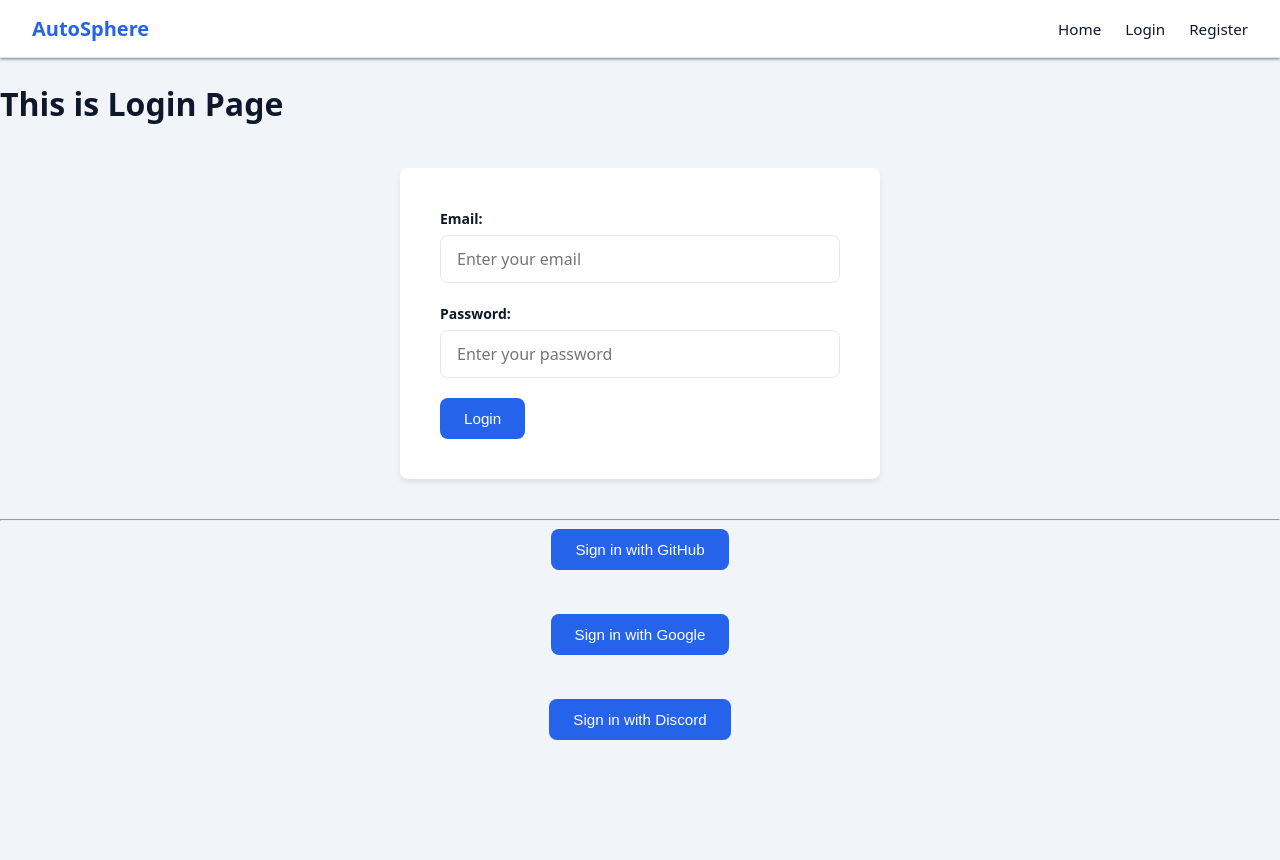
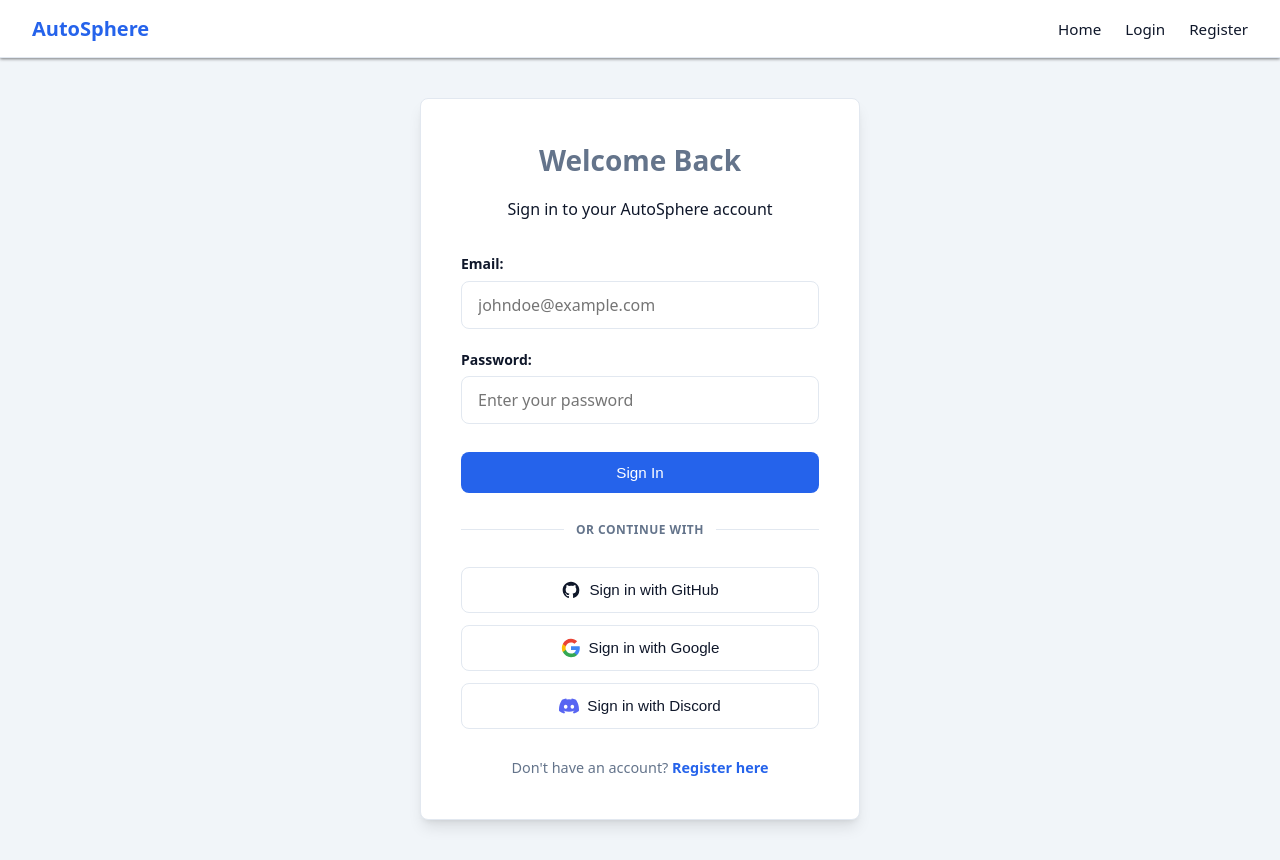
Before and after one commit to seanhong19/car-portal, a React (Vite) app: page /login in a window 1280 px wide. Before the commit the page ends 800 px from the top, so only its background shows below. Built offline with nearby package versions, Linux system fonts and the light colour scheme; no server answers.

Commit message:
style: add login & registration styling

```diff
--- a/src/index.css
+++ b/src/index.css
@@ -500,6 +500,7 @@ button:disabled {
 .hero-gradient-text {
     background: linear-gradient(135deg, var(--primary) 0%, #3b82f6 100%);
     -webkit-background-clip: text;
+    background-clip: text;
     -webkit-text-fill-color: transparent;
 }
 
@@ -568,3 +569,113 @@ button:disabled {
     color: var(--text-muted);
     line-height: 1.5;
 }
+
+.auth-wrapper {
+    min-height: calc(100vh - 120px);
+    display: flex;
+    align-items: center;
+    justify-content: center;
+    padding: 2.5rem 1.5rem;
+}
+
+.auth-card {
+    width: 100%;
+    max-width: 440px;
+    background: var(--card-bg);
+    border: 1px solid var(--border);
+    border-radius: var(--radius);
+    padding: 2.5rem;
+    box-shadow: var(--shadow-md);
+}
+
+.auth-header {
+    text-align: center;
+    margin-bottom: 2rem;
+}
+
+.auth-header h2 {
+    margin: 0 0 0.5rem 0;
+    font-size: 1.75rem;
+    color: var(--text-muted);
+}
+
+.auth-divider {
+    display: flex;
+    align-items: center;
+    text-align: center;
+    margin: 1.75rem 0;
+    color: var(--text-muted);
+    font-size: 0.75rem;
+    font-weight: 600;
+    text-transform: uppercase;
+    letter-spacing: 0.5px;
+}
+
+.auth-divider::before,
+.auth-divider::after {
+    content: '';
+    flex: 1;
+    border-bottom: 1px solid var(--border);
+}
+
+.auth-divider span {
+    padding: 0 0.75rem;
+}
+
+.oauth-group {
+    display: flex;
+    flex-direction: column;
+    gap: 0.75rem;
+}
+
+.btn-oauth {
+    width: 100%;
+    background-color: var(--card-bg);
+    color: var(--text);
+    border: 1px solid var(--border);
+    font-size: 0.95rem;
+    font-weight: 500;
+    display: flex;
+    align-items: center;
+    justify-content: center;
+    gap: 0.5rem;
+    padding: 0.75rem;
+    transition: background-coor 0.15s ease, border-color 0.15s ease;
+}
+
+.btn-oauth:hover {
+    background-color: #f8fafc;
+    border-color: #cbd5e1;
+    color: var(--text);
+}
+
+.auth-footer {
+    text-align: center;
+    margin-top: 1.75rem;
+    font-size: 0.9rem;
+    color: var(--text-muted);
+}
+
+.auth-footer a {
+    color: var(--primary);
+    text-decoration: none;
+    font-weight: 600;
+}
+
+.auth-footer a:hover {
+    text-decoration: underline;
+}
+
+.auth-error-banner {
+    display: flex;
+    align-items: center;
+    gap: 0.625rem;
+    padding: 0.75rem 1rem;
+    margin-bottom: 1.25rem;
+    background-color: #fef2f2;
+    border: 1px solid #fecaca;
+    color: var(--danger);
+    border-radius: var(--radius);
+    font-size: 0.875rem;
+    font-weight: 500;
+}
--- a/src/pages/Login.jsx
+++ b/src/pages/Login.jsx
@@ -1,9 +1,30 @@
-import { useNavigate } from "react-router-dom";
+import { Link, useNavigate } from "react-router-dom";
 import { supabase } from '../utils/supabaseClient';
 
 function Login({ setIsLoggedIn }) {
 
     const navigate = useNavigate();
+
+    const GitHubIcon = () => (
+        <svg width="20" height="20" viewBox="0 0 24 24" fill="currentColor">
+            <path fillRule="evenodd" clipRule="evenodd" d="M12 2C6.477 2 2 6.484 2 12.017c0 4.425 2.865 8.18 6.839 9.504.5.092.682-.217.682-.483 0-.237-.008-.868-.013-1.703-2.782.605-3.369-1.343-3.369-1.343-.454-1.158-1.11-1.466-1.11-1.466-.908-.62.069-.608.069-.608 1.003.07 1.53 1.032 1.53 1.032.892 1.53 2.341 1.088 2.91.832.092-.647.35-1.088.636-1.338-2.22-.253-4.555-1.113-4.555-4.951 0-1.093.39-1.988 1.029-2.688-.103-.253-.446-1.272.098-2.65 0 0 .84-.27 2.75 1.026A9.564 9.564 0 0112 6.844c.85.004 1.705.115 2.504.337 1.909-1.296 2.747-1.027 2.747-1.027.546 1.379.202 2.398.1 2.651.64.7 1.028 1.595 1.028 2.688 0 3.848-2.339 4.695-4.566 4.943.359.309.678.92.678 1.855 0 1.338-.012 2.419-.012 2.747 0 .268.18.58.688.482A10.019 10.019 0 0022 12.017C22 6.484 17.522 2 12 2z" />
+        </svg>
+    );
+
+    const GoogleIcon = () => (
+        <svg width="20" height="20" viewBox="0 0 24 24">
+            <path d="M22.56 12.25c0-.78-.07-1.53-.2-2.25H12v4.26h5.92c-.26 1.37-1.04 2.53-2.21 3.31v2.77h3.57c2.08-1.92 3.28-4.74 3.28-8.09z" fill="#4285F4" />
+            <path d="M12 23c2.97 0 5.46-.98 7.28-2.66l-3.57-2.77c-.98.66-2.23 1.06-3.71 1.06-2.86 0-5.29-1.93-6.16-4.53H2.18v2.84C3.99 20.53 7.7 23 12 23z" fill="#34A853" />
+            <path d="M5.84 14.09c-.22-.66-.35-1.36-.35-2.09s.13-1.43.35-2.09V7.06H2.18C1.43 8.55 1 10.22 1 12s.43 3.45 1.18 4.94l2.85-2.22.81-.63z" fill="#FBBC05" />
+            <path d="M12 5.38c1.62 0 3.06.56 4.21 1.64l3.15-3.15C17.45 2.09 14.97 1 12 1 7.7 1 3.99 3.47 2.18 7.06l3.66 2.84c.87-2.6 3.3-4.52 6.16-4.52z" fill="#EA4335" />
+        </svg>
+    );
+
+    const DiscordIcon = () => (
+        <svg width="20" height="20" viewBox="0 0 24 24" fill="#5865F2">
+            <path d="M20.317 4.37a19.791 19.791 0 00-4.885-1.515.074.074 0 00-.079.037c-.21.375-.444.864-.608 1.25a18.27 18.27 0 00-5.487 0 12.64 12.64 0 00-.617-1.25.077.077 0 00-.079-.037A19.736 19.736 0 003.677 4.37a.07.07 0 00-.032.027C.533 9.046-.32 13.58.099 18.057a.082.082 0 00.031.057 19.9 19.9 0 005.993 3.03.078.078 0 00.084-.028c.462-.63.874-1.295 1.226-1.994.021-.041.001-.09-.041-.106a13.107 13.107 0 01-1.872-.892.077.077 0 01-.008-.128 10.2 10.2 0 00.372-.292.074.074 0 01.077-.01c3.929 1.793 8.18 1.793 12.061 0a.074.074 0 01.078.01c.12.098.246.198.373.292a.077.077 0 01-.006.127 12.299 12.299 0 01-1.873.894.077.077 0 00-.041.107c.36.698.772 1.362 1.225 1.993a.076.076 0 00.084.028 19.839 19.839 0 006.002-3.03.077.077 0 00.032-.054c.5-5.177-.838-9.674-3.549-13.66a.061.061 0 00-.031-.028zM8.02 15.33c-1.183 0-2.157-1.085-2.157-2.419 0-1.333.956-2.419 2.157-2.419 1.21 0 2.176 1.096 2.157 2.42 0 1.333-.956 2.418-2.157 2.418zm7.975 0c-1.183 0-2.157-1.085-2.157-2.419 0-1.333.955-2.419 2.157-2.419 1.21 0 2.176 1.096 2.157 2.42 0 1.333-.946 2.418-2.157 2.418z" />
+        </svg>
+    );
 
     async function handleOAuthLogin(provider) {
         try {
@@ -28,6 +49,7 @@ function Login({ setIsLoggedIn }) {
         const formData = new FormData(form);
         const formValues = Object.fromEntries(formData.entries());
 
+
         try {
             const { error } = await supabase.auth.signInWithPassword({
                 email: formValues.email,
@@ -51,27 +73,49 @@ function Login({ setIsLoggedIn }) {
 
     }
 
+
+
     return (
-        <>
-            <h1>This is Login Page</h1>
-            <form onSubmit={handleSubmit}>
-                <label htmlFor="email">Email: </label>
-                <input type="email" id="email" name="email" placeholder="Enter your email" />
-                <br />
-                <label htmlFor="password">Password: </label>
-                <input type="password" id="password" name="password" placeholder="Enter your password" />
-                <br />
-                <button type="submit">Login</button>
-            </form>
-            <hr />
-            <div style={{ display: 'flex', flexDirection: 'column', justifyContent: 'center', alignItems: 'center', gap: '10px' }}>
-                <button onClick={() => handleOAuthLogin('github')}>Sign in with GitHub</button>
-                <br />
-                <button onClick={() => handleOAuthLogin('google')}>Sign in with Google</button>
-                <br />
-                <button onClick={() => handleOAuthLogin('discord')}>Sign in with Discord</button>
+        <div className="auth-wrapper">
+            <div className="auth-card">
+                <div className="auth-header">
+                    <h2>Welcome Back</h2>
+                    <p className="auth-subtitle">Sign in to your AutoSphere account</p>
+                </div>
+
+                <form onSubmit={handleSubmit} style={{ margin: 0, padding: 0, maxWidth: '100%', boxShadow: 'none' }}>
+                    <div>
+                        <label htmlFor="email">Email: </label>
+                        <input type="email" id="email" name="email" placeholder="johndoe@example.com" required />
+                    </div>
+
+                    <div>
+                        <label htmlFor="password">Password: </label>
+                        <input type="password" id="password" name="password" placeholder="Enter your password" required />
+                    </div>
+
+                    <button type="submit" style={{ width: '100%', marginTop: '0.5rem' }}>
+                        Sign In
+                    </button>
+                </form>
+
+                <div className="auth-divider">
+                    <span>Or continue with</span>
+                </div>
+
+                <div className="oauth-group">
+                    <button type="button" className="btn-oauth" onClick={() => handleOAuthLogin('github')}><GitHubIcon />Sign in with GitHub</button>
+
+                    <button type="button" className="btn-oauth" onClick={() => handleOAuthLogin('google')}><GoogleIcon />Sign in with Google</button>
+
+                    <button type="button" className="btn-oauth" onClick={() => handleOAuthLogin('discord')}><DiscordIcon />Sign in with Discord</button>
+                </div>
+
+                <div className="auth-footer">
+                    Don't have an account? <Link to="/registration">Register here</Link>
+                </div>
             </div>
-        </>
+        </div>
     )
 }
 
--- a/src/pages/Registration.jsx
+++ b/src/pages/Registration.jsx
@@ -1,20 +1,49 @@
 import { addUser } from "../services/userService";
-import { useNavigate } from "react-router-dom";
+import { useNavigate, Link } from "react-router-dom";
 import { supabase } from "../utils/supabaseClient";
+import { useState } from "react";
 
 function Registration() {
 
     const navigate = useNavigate();
+    const [errorMessage, setErrorMessage] = useState("");
 
     async function handleSubmit(e) {
         e.preventDefault();
+        setErrorMessage("");
 
         const form = e.target;
         const formData = new FormData(form);
         const formValues = Object.fromEntries(formData.entries());
 
         if (formValues.confirmPassword !== formValues.password) {
-            alert("Password not match!");
+            setErrorMessage("Passwords do not match!");
+            return;
+        }
+
+
+        function validatePassword(password) {
+            if (password.length < 8) {
+                return "Password must be at least 8 characters long.";
+            }
+            if (!/[A-Z]/.test(password)) {
+                return "Password must include at least one uppercase letter (A-Z).";
+            }
+            if (!/[a-z]/.test(password)) {
+                return "Password must include at least one lowercase letter (a-z).";
+            }
+            if (!/[0-9]/.test(password)) {
+                return "Password must include at least one number (0-9).";
+            }
+            if (!/[^A-Za-z0-9]/.test(password)) {
+                return "Password must include at least one special symbol (!@#$%^&* etc.).";
+            }
+            return null; // Valid!
+        }
+
+        const passwordError = validatePassword(formValues.password);
+        if (passwordError) {
+            setErrorMessage(passwordError);
             return;
         }
 
@@ -25,7 +54,7 @@ function Registration() {
             const response = await addUser(userData);
 
             if (response?.user?.identities && response.user.identities.length === 0) {
-                alert("An account with this email already exists! Please login instead.");
+                setErrorMessage("An account with this email already exists! Please login instead.");
                 navigate("/login");
                 return
             }
@@ -37,34 +66,57 @@ function Registration() {
 
         } catch (e) {
             console.log(e);
-            alert(e.message || "Registration failed. Please try again!");
+            setErrorMessage(e.message || "Registration failed. Please try again!");
         }
     }
 
     return (
-        <>
-            <form onSubmit={handleSubmit}>
+        <div className="auth-wrapper">
+            <div className="auth-card" style={{ maxWidth: '500px' }}>
+                <div className="auth-header">
+                    <h2>Create an Account</h2>
+                    <p className="auth-subtitle">Join AutoSphere Motors marketplace today</p>
+                </div>
+
+                {errorMessage && (
+                    <div className="auth-error-banner">
+                        <span>{errorMessage}</span>
+                    </div>
+                )}
+
+                <form onSubmit={handleSubmit} style={{ margin: 0, padding: 0, maxWidth: '100%', boxShadow: 'none' }}>
+                    <div>
                         <label htmlFor="firstName">First Name: </label>
-                <input type="text" id="firstName" name="firstName" placeholder="Enter your first name" required />
-                <br />
+                        <input type="text" id="firstName" name="firstName" placeholder="John" required />
+                    </div>
+                    <div>
                         <label htmlFor="lastName">Last Name: </label>
-                <input type="text" id="lastName" name="lastName" placeholder="Enter your last name" required />
-                <br />
+                        <input type="text" id="lastName" name="lastName" placeholder="Doe" required />
+                    </div>
+                    <div>
                         <label htmlFor="username">Username: </label>
-                <input type="text" id="username" name="username" placeholder="Enter your username" required />
-                <br />
+                        <input type="text" id="username" name="username" placeholder="johndoe123" required />
+                    </div>
+                    <div>
                         <label htmlFor="email">Email: </label>
-                <input type="email" id="email" name="email" placeholder="Enter your email" required />
-                <br />
+                        <input type="email" id="email" name="email" placeholder="johndoe@example.com" required />
+                    </div>
+                    <div>
                         <label htmlFor="password">Password: </label>
-                <input type="password" id="password" name="password" placeholder="Enter your password" required />
-                <br />
+                        <input type="password" id="password" name="password" placeholder="Create your password" required />
+                    </div>
+                    <div>
                         <label htmlFor="confirmPassword">Confirm Password: </label>
-                <input type="password" id="confirmPassword" name="confirmPassword" placeholder="Confirm your password" required />
-                <br />
-                <button type="submit">Register</button>
+                        <input type="password" id="confirmPassword" name="confirmPassword" placeholder="Repeat your password" required />
+                    </div>
+
+                    <button type="submit" style={{ width: '100%', marginTop: '0.5rem' }}>Create account</button>
                 </form>
-        </>
+                <div className="auth-footer">
+                    Already have an account? <Link to="/login">Sign in here</Link>
+                </div>
+            </div>
+        </div>
     )
 
 }
```
Lines whose indentation alone changed are shown as unchanged.
